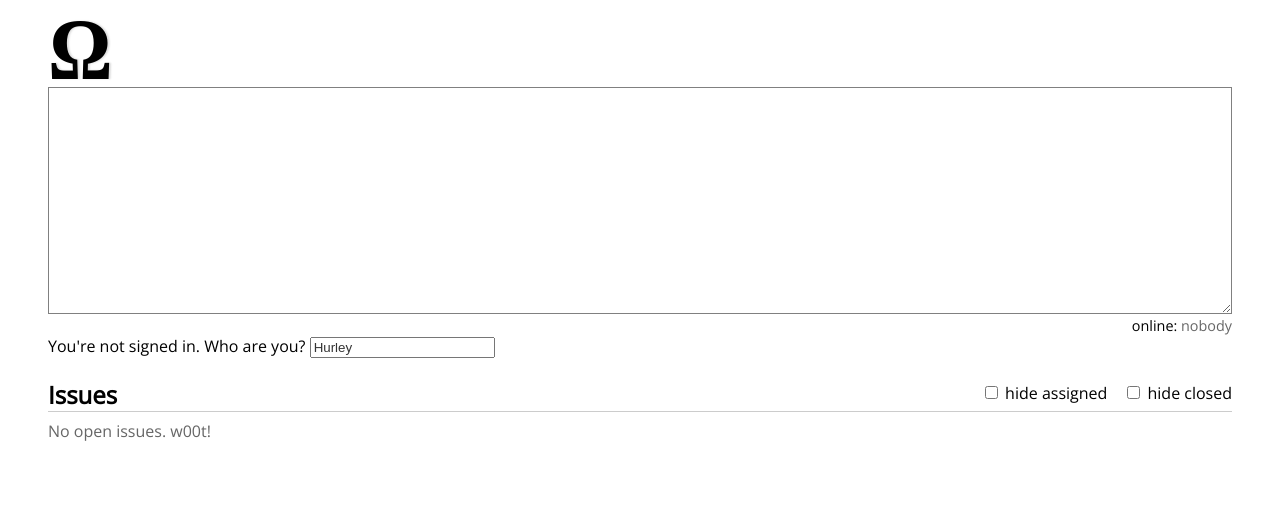
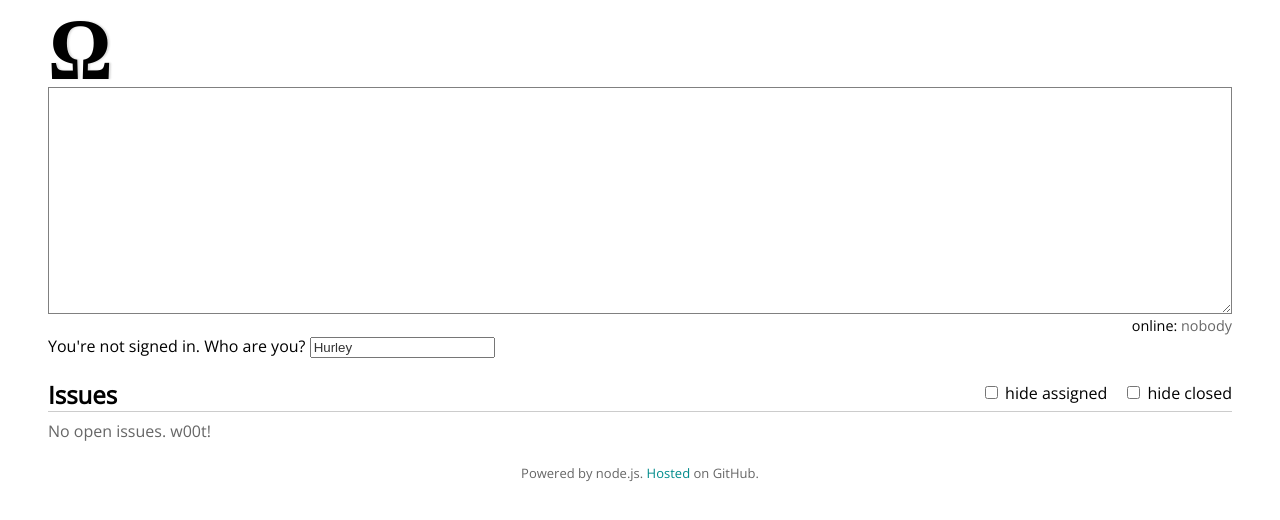
Before and after one commit to wachunga/omega, a plain HTML site: page public/index.html in a window 1280 px wide. Drawn offline with nearby package versions, Linux system fonts and the light colour scheme; no server answers.

Commit message:
Add a little footer with link back to project.

```diff
--- a/public/css/omega.css
+++ b/public/css/omega.css
@@ -1,5 +1,5 @@
 body {
-	margin: 3em;
+	margin: 3em 3em 1em;
 	font-family: 'Open Sans', sans-serif;
 }
 a {
@@ -135,3 +135,9 @@ input::-webkit-input-placeholder {
 input:-moz-placeholder {
     color: #333;
 }
+.footer {
+	font-size: small;
+	text-align: center;
+	margin-top: 4em;
+	color: #666;
+}
--- a/public/index.html
+++ b/public/index.html
@@ -47,6 +47,7 @@
 	<ul class="issuesList" data-bind="template: {name: 'issueItemTemplate', foreach: sortedIssues, templateOptions: { user: user, hideClosed: hideClosed, hideAssigned: hideAssigned, highlightedIssue: highlightedIssue }, afterRender: applyTimeago }">
 	</ul>
 </div>
+<div class="footer">Powered by node.js. <a href="https://github.com/Wachunga/Omega-Issue-Tracker">Hosted</a> on GitHub.</div>
 
 <script type="text/x-jquery-tmpl" id="onlineUsersTemplate">
 	<span class="onlineUser">{{if count > 1}}{{= name }} <span class="subtle">({{= count}})</span>{{else}}{{= name}}{{/if}}</span>
```
